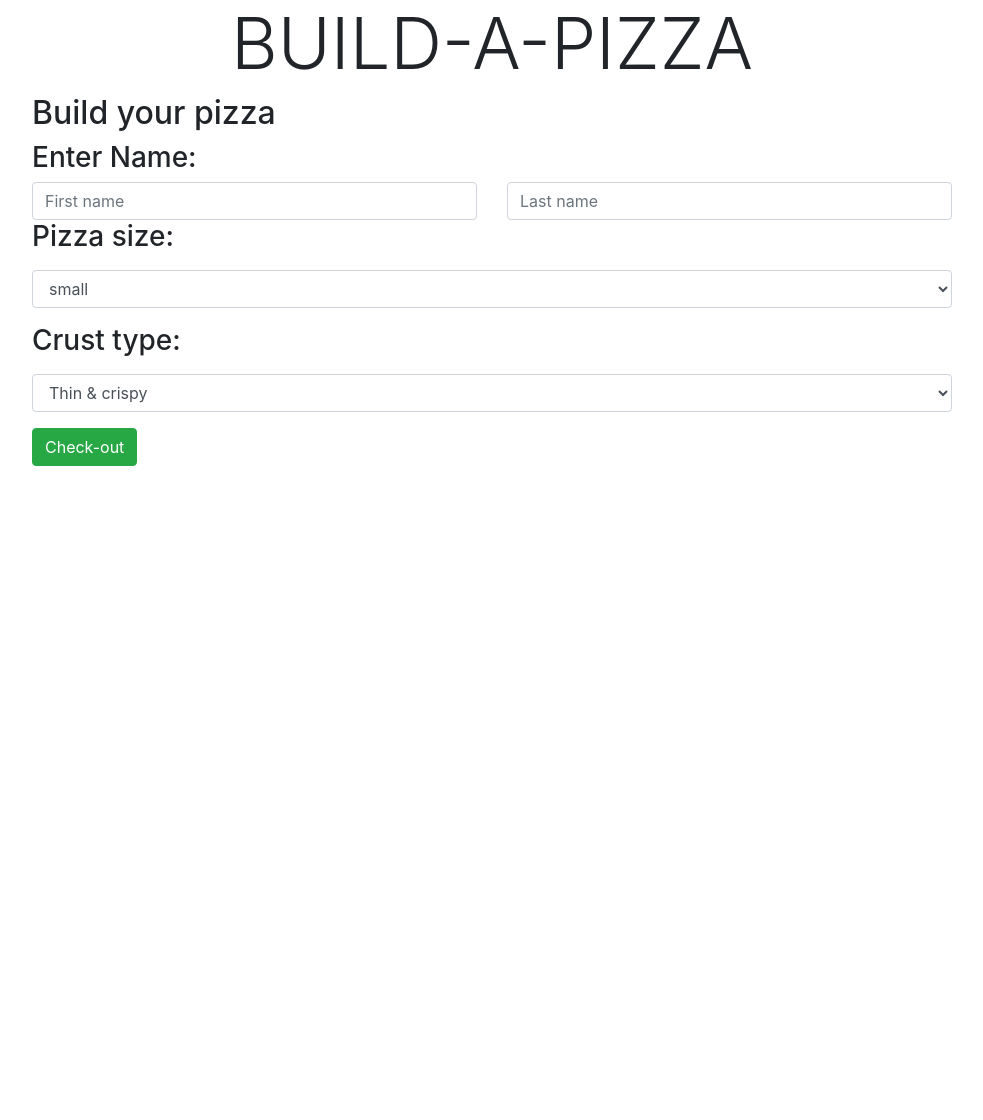
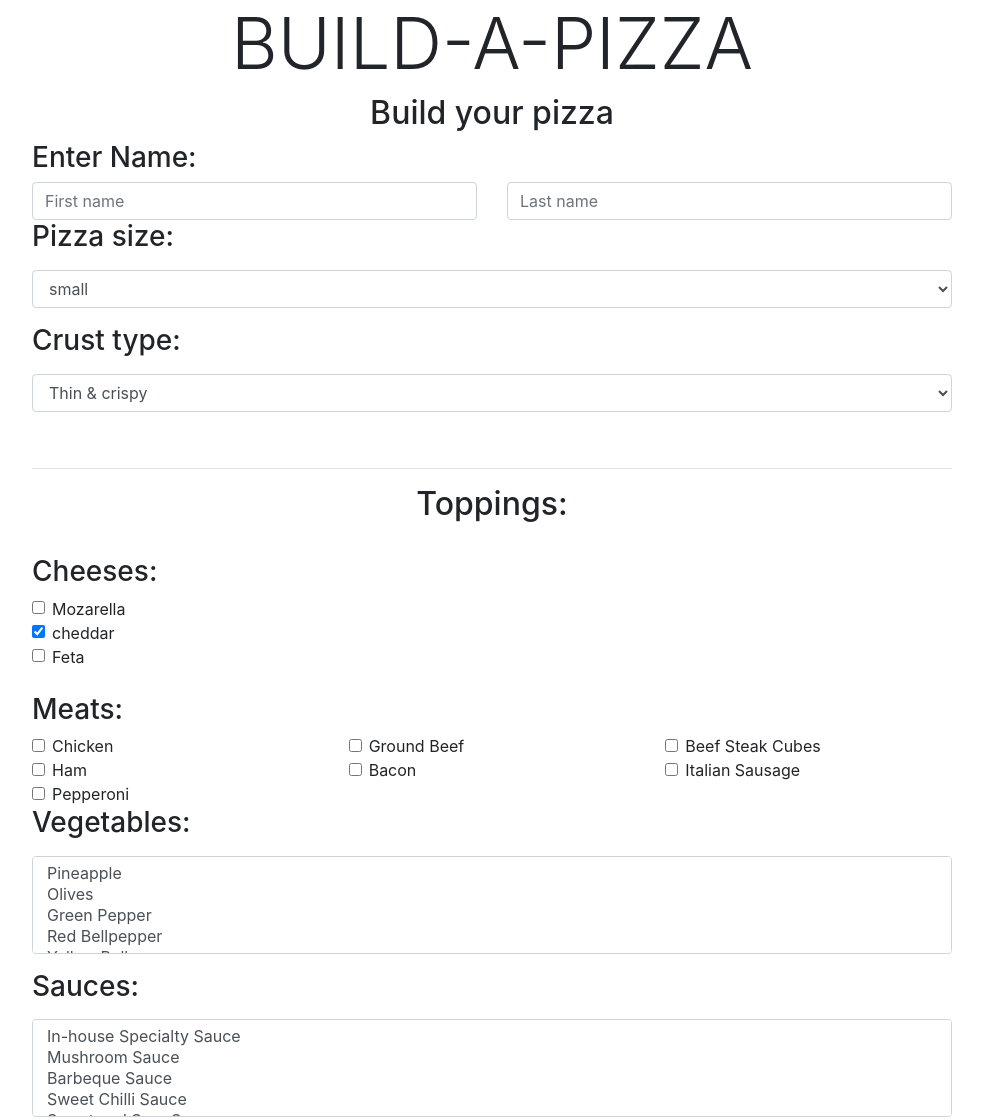
Before and after one commit to JoyWambui/IP-WEEK3, a plain HTML site: page index.html in a window 1280 px wide. Shown: the top 1120 px of the page, without its empty margins (148-1131 px from the left). Before the commit the page ends 800 px from the top, so only its background shows below. Drawn offline with nearby package versions, Linux system fonts and the light colour scheme.

Commit message:
add meat and cheese topping options.

```diff
--- a/index.html
+++ b/index.html
@@ -21,7 +21,7 @@
           <div class="col-md-1"></div>
           <div class="col-md-10">
             <form>
-              <h2>Build your pizza</h2>
+              <h2 class="text-center">Build your pizza</h2>
               <h3>Enter Name:</h3>
               <div class="row">
                 <div class="col-md-6">
@@ -46,6 +46,98 @@
                   <option value="deepPan">Deep-pan</option>
                   <option value="doubleStack">Double Stack</option>
                 </select>
+              </div><br><hr>
+              <h2 class="text-center">Toppings:</h2><br>
+              <div>
+                <h3>Cheeses:</h3>
+                <div class="form-check">
+                  <input class="form-check-input" type="checkbox" value="" id="mozarella">
+                  <label class="form-check-label" for="mozarella">Mozarella</label>
+                </div>
+                <div class="form-check">
+                  <input class="form-check-input" type="checkbox" value="" id="cheddar" checked>
+                  <label class="form-check-label" for="cheddar">cheddar</label>
+                </div>
+                <div class="form-check">
+                  <input class="form-check-input" type="checkbox" value="" id="feta">
+                  <label class="form-check-label" for="feta">Feta</label>
+                </div>
+              </div>
+              <div><br>
+                <h3>Meats:</h3>
+                <div class="row">
+                  <div class="col-md-4">
+                    <div class="form-check">
+                      <input class="form-check-input" type="checkbox" value="" id="chicken">
+                      <label class="form-check-label" for="chicken">Chicken</label>
+                    </div>
+                  </div>
+                  <div class="col-md-4">
+                    <div class="form-check">
+                      <input class="form-check-input" type="checkbox" value="" id="groundBeef">
+                      <label class="form-check-label" for="groundBeef">Ground Beef</label>
+                    </div>
+                  </div>
+                  <div class="col-md-4">
+                    <div class="form-check">
+                      <input class="form-check-input" type="checkbox" value="" id="steakcubes">
+                      <label class="form-check-label" for="steakCubes">Beef Steak Cubes</label>
+                    </div>
+                  </div>
+                </div>
+                <div class="row">
+                  <div class="col-md-4">
+                    <div class="form-check">
+                      <input class="form-check-input" type="checkbox" value="" id="ham">
+                      <label class="form-check-label" for="ham">Ham</label>
+                    </div>
+                  </div>
+                  <div class="col-md-4">
+                    <div class="form-check">
+                      <input class="form-check-input" type="checkbox" value="" id="bacon">
+                      <label class="form-check-label" for="bacon">Bacon</label>
+                    </div>
+                  </div>
+                  <div class="col-md-4">
+                    <div class="form-check">
+                      <input class="form-check-input" type="checkbox" value="" id="sausage">
+                      <label class="form-check-label" for="sausage">Italian Sausage</label>
+                    </div>
+                  </div>
+                </div>
+                <div class="row">
+                  <div class="col-md-4">
+                    <div class="form-check">
+                      <input class="form-check-input" type="checkbox" value="" id="pepperoni">
+                      <label class="form-check-label" for="pepperoni">Pepperoni</label>
+                    </div>
+                  </div>
+                </div>
+              </div>
+              <div class="form-group">
+                <label for="veggieOptions"><h3>Vegetables:</h3></label>
+                <select class="form-control" id="veggieOptions"  multiple required>
+                  <option value="pineapple">Pineapple</option>
+                  <option value="olives">Olives</option>
+                  <option value="greenPepper">Green Pepper</option>
+                  <option value="redPepper">Red Bellpepper</option>
+                  <option value="yellowPepper">Yellow Bellpepper</option>
+                  <option value="onion">Onion</option>
+                  <option value="tomato">Tomato</option>
+                  <option value="mushroom">Mushroom</option>
+                  <option value="chilli">Crushed Chilli in Oil</option>
+                </select>
+              </div>
+              <div class="form-group">
+                <label for="sauceOptions"><h3>Sauces:</h3></label>
+                <select class="form-control" id="sauceOptions" multiple required>
+                  <option value="specialitySc">In-house Specialty Sauce</option>
+                  <option value="mushroomSc">Mushroom Sauce</option>
+                  <option value="bbq">Barbeque Sauce</option>
+                  <option value="sweetChilli">Sweet Chilli Sauce</option>
+                  <option value="sweetSour">Sweet and Sour Sauce</option>
+                  <option value="tikka">Tikka Sauce</option>
+                </select>
               </div>
 
               <button type="submit" class="btn btn-success">Check-out</button>
```
